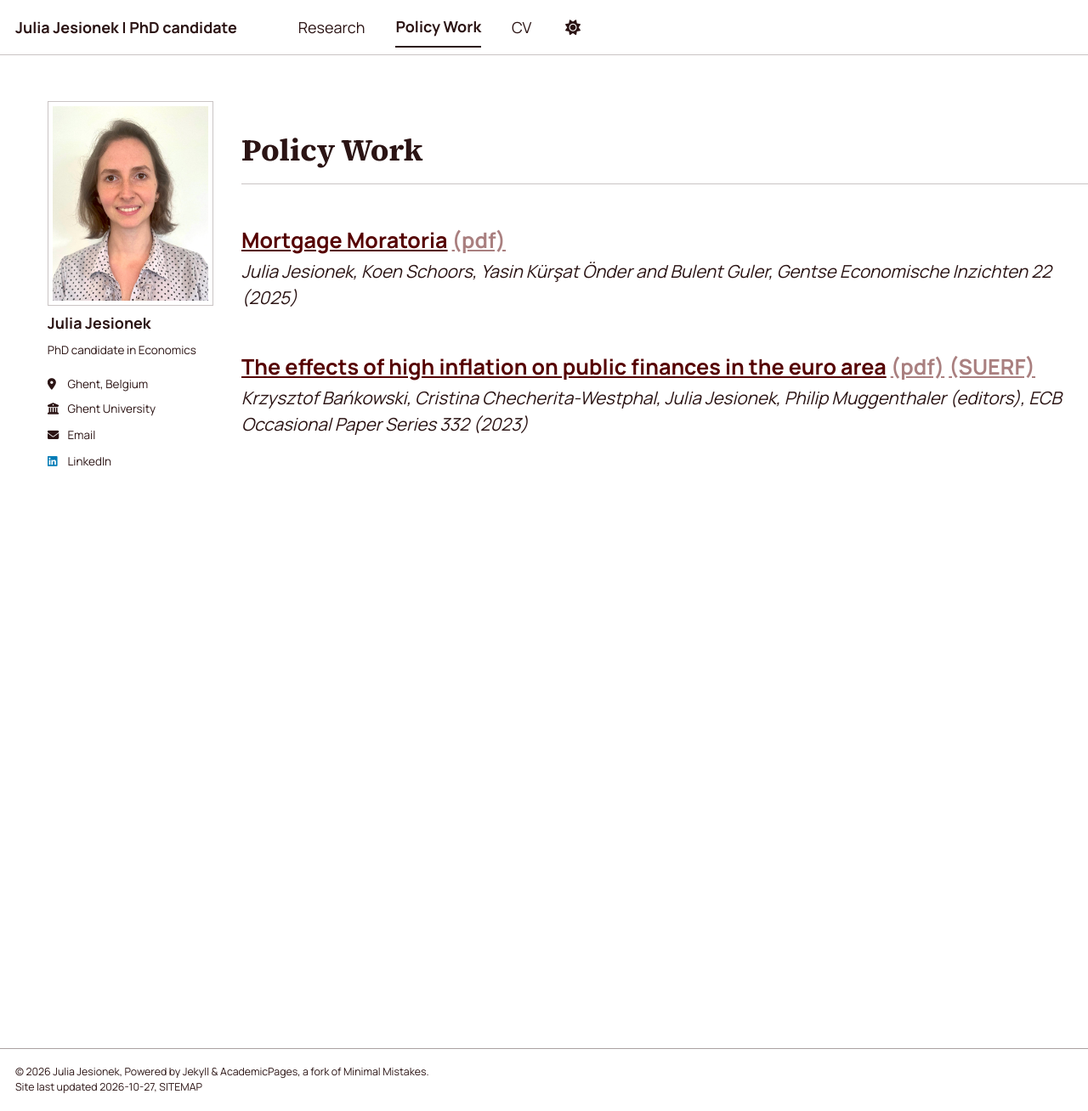
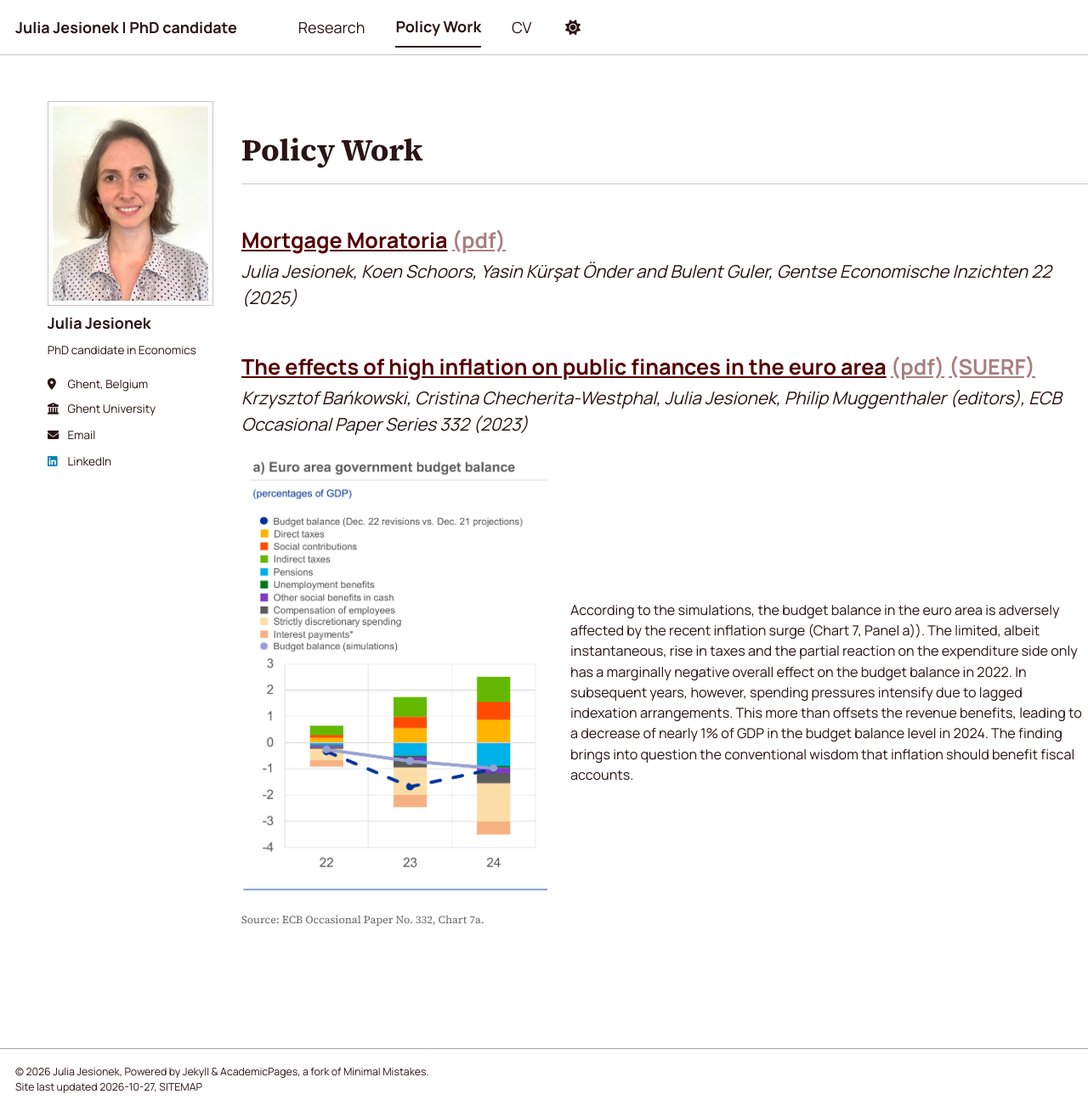
Before and after one commit to juliajesionek/homepage, a Jekyll site: the page built from _pages/policy.html, in a window 1280 px wide and 1308 px high. Shown: the whole window at 85% size. Built offline with Jekyll 4.4.1, drawn with Linux system fonts in a browser that asks for light colours; a style sheet for code colours, icons or effects is not loaded.

Commit message:
Add Chart 7a and summary to ECB inflation paper on Policy Work
Publications can now show a figure with a text column beside it.

Co-Authored-By: Claude Opus 5.5 <noreply@anthropic.com>

```diff
--- a/_includes/publication-list.html
+++ b/_includes/publication-list.html
@@ -33,6 +33,31 @@
     color: #666;
     margin-top: 0.75em;
   }
+  .project-figure-row {
+    display: flex;
+    flex-wrap: wrap;
+    align-items: center;
+    gap: 1.5em;
+  }
+  .project-figure {
+    flex: 1 1 260px;
+    max-width: 360px;
+    margin: 0;
+  }
+  .project-figure img {
+    width: 100%;
+    height: auto;
+  }
+  .project-figure figcaption {
+    font-size: 0.7em;
+    color: #666;
+    margin-top: 0.25em;
+  }
+  .project-figure-text {
+    flex: 1 1 260px;
+    font-size: 0.9em;
+    margin: 0;
+  }
 </style>
 
 {% assign wanted_categories = include.categories | split: "," %}
@@ -59,6 +84,15 @@
         {% if post.authors %}
           <p class="project-authors">{{ post.authors }}</p>
         {% endif %}
+        {% if post.figure %}
+          <div class="project-figure-row">
+            <figure class="project-figure">
+              <img src="{{ base_path }}/images/{{ post.figure }}" alt="{{ post.figure_alt }}" loading="lazy" />
+              {% if post.figure_caption %}<figcaption>{{ post.figure_caption }}</figcaption>{% endif %}
+            </figure>
+            {% if post.figure_text %}<p class="project-figure-text">{{ post.figure_text }}</p>{% endif %}
+          </div>
+        {% endif %}
         {% if post.category == 'current_projects' %}
           {% if post.abstract %}
             <p class="project-abstract"><strong>Abstract: </strong>{{ post.abstract }}</p>
--- a/_publications/2023-01-01-inflation-public-finances-euro-area.md
+++ b/_publications/2023-01-01-inflation-public-finances-euro-area.md
@@ -8,4 +8,8 @@ authors: "Krzysztof Bańkowski, Cristina Checherita-Westphal, Julia Jesionek, Ph
 paperurl: "https://www.ecb.europa.eu/pub/pdf/scpops/ecb.op332~2dde0481fe.en.pdf?ff5d015c06b3a127778a79db4e3e2857"
 secondaryurl: "https://suerf.org/wp-content/uploads/2023/12/f_32b460678e6cce63b88c2cb1d0046603_81765_suerf.pdf"
 secondarylabel: "SUERF"
+figure: "ecb-op332-chart7a-budget-balance.png"
+figure_alt: "Euro area government budget balance (percentages of GDP), 2022–2024: stacked bars of revenue and spending components with simulated and revised budget balance lines"
+figure_caption: "Source: ECB Occasional Paper No. 332, Chart 7a."
+figure_text: "According to the simulations, the budget balance in the euro area is adversely affected by the recent inflation surge (Chart 7, Panel a)). The limited, albeit instantaneous, rise in taxes and the partial reaction on the expenditure side only has a marginally negative overall effect on the budget balance in 2022. In subsequent years, however, spending pressures intensify due to lagged indexation arrangements. This more than offsets the revenue benefits, leading to a decrease of nearly 1% of GDP in the budget balance level in 2024. The finding brings into question the conventional wisdom that inflation should benefit fiscal accounts."
 ---
```
Also changed, not shown: images/ecb-op332-chart7a-budget-balance.png (added).
